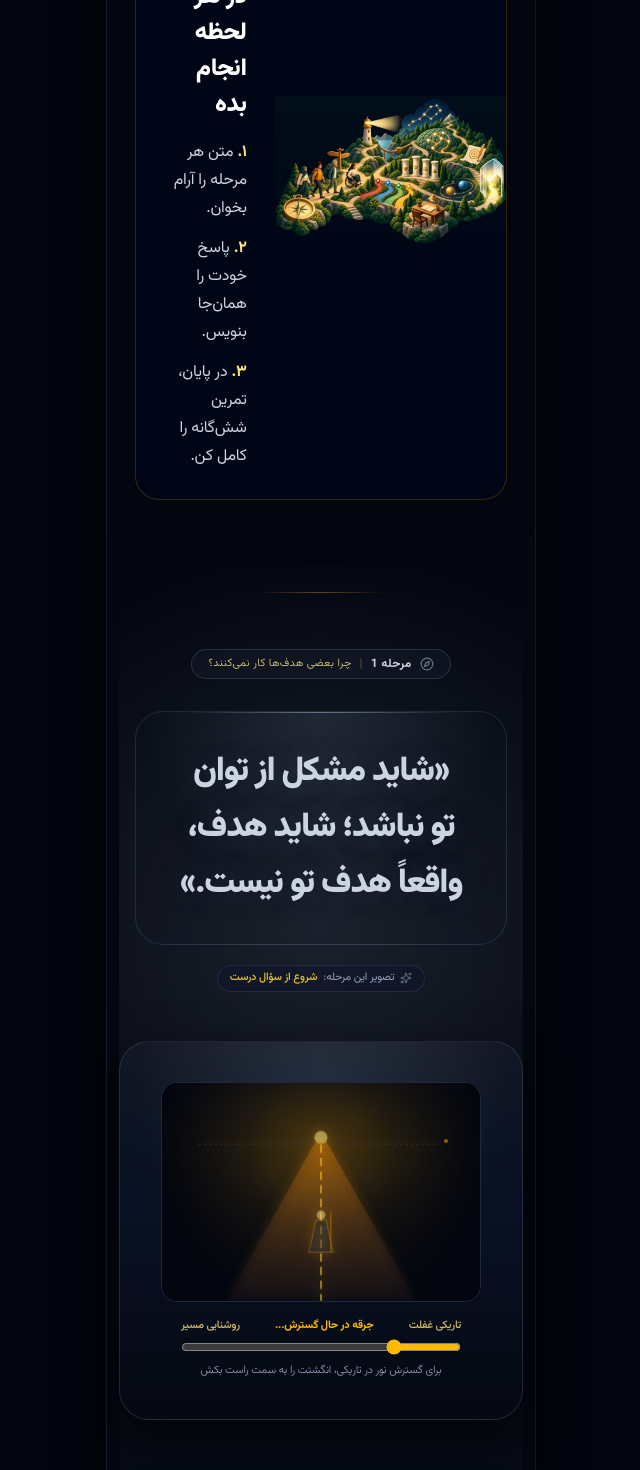
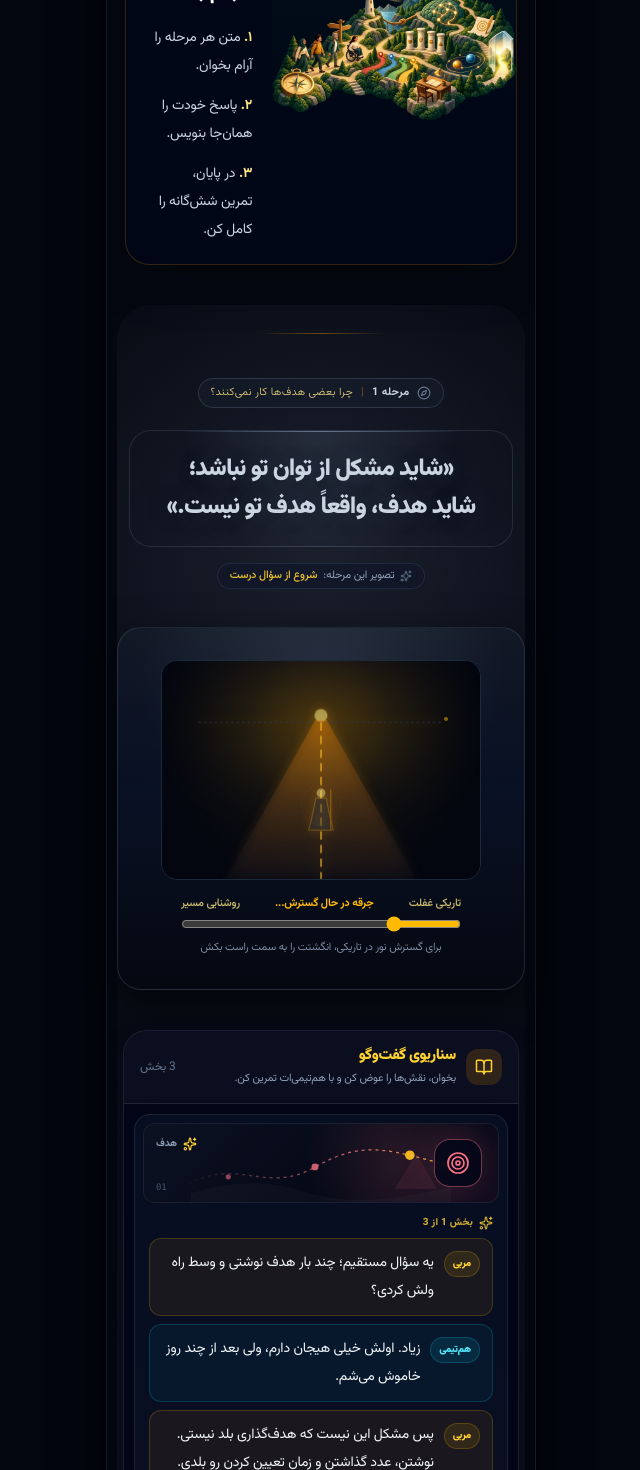
Before and after one commit to amirzaee1/hadaf, a React (Vite) app: page / in a window 1280 px wide. Shown: the part 1330-2800 px from the top of the page, without its empty margins (319-959 px from the left). Built offline with nearby package versions, Linux system fonts and the light colour scheme; a web font is replaced by a local one.

Commit message:
بهینه‌سازی کامل خوانایی و اندازه‌بندی موبایل

```diff
--- a/src/App.tsx
+++ b/src/App.tsx
@@ -120,7 +120,7 @@ export default function App() {
         />
 
         {/* View Switcher based on Active Mobile Tab */}
-        <div className="flex-1 w-full px-2.5 sm:px-3 pt-3">
+        <div className="w-full flex-1 px-2.5 pt-3">
           <AnimatePresence mode="wait">
             {activeTab === 'journey' && (
               <motion.div
@@ -129,12 +129,12 @@ export default function App() {
                 animate={{ opacity: 1, y: 0 }}
                 exit={{ opacity: 0, y: -10 }}
                 transition={{ duration: 0.3 }}
-                className="w-full space-y-12 sm:space-y-16 pb-28"
+                className="w-full space-y-10 pb-24"
               >
                 {/* Hero Prologue Scene */}
                 <PrologueHero onStartJourney={() => scrollToChapter(1)} />
 
-                <section className="mx-3 sm:mx-4 -mt-6 rounded-3xl overflow-hidden border border-amber-500/20 bg-slate-950/85 shadow-2xl">
+                <section className="mx-2 -mt-6 overflow-hidden rounded-3xl border border-amber-500/20 bg-slate-950/85 shadow-2xl">
                   <div className="grid grid-cols-1 lg:grid-cols-[1.25fr_.75fr] items-center">
                     <img
                       src="./assets/goal-dream/journey-isometric.webp"
@@ -144,10 +144,10 @@ export default function App() {
                       height="1024"
                       loading="lazy"
                     />
-                    <div className="p-5 sm:p-7 text-right">
+                    <div className="p-5 text-right">
                       <span className="text-xs font-bold text-amber-400">نقشه راه تو</span>
-                      <h2 className="text-xl sm:text-2xl font-black text-white mt-2 leading-9">فقط یک قدم را در هر لحظه انجام بده</h2>
-                      <div className="mt-4 space-y-3 text-sm sm:text-base text-slate-300 leading-7">
+                      <h2 className="mt-2 text-xl font-black leading-8 text-white">فقط یک قدم را در هر لحظه انجام بده</h2>
+                      <div className="mt-4 space-y-3 text-sm leading-7 text-slate-300">
                         <p><strong className="text-amber-200">۱.</strong> متن هر مرحله را آرام بخوان.</p>
                         <p><strong className="text-amber-200">۲.</strong> پاسخ خودت را همان‌جا بنویس.</p>
                         <p><strong className="text-amber-200">۳.</strong> در پایان، تمرین شش‌گانه را کامل کن.</p>
@@ -157,7 +157,7 @@ export default function App() {
                 </section>
 
                 {/* 13 CHAPTERS IN STRICT EDUCATIONAL ORDER */}
-                <main className="space-y-16 sm:space-y-24">
+                <main className="space-y-12">
                   {CHAPTERS.map((chapter) => {
                     const theme = getChapterTheme(chapter.id);
                     return (
--- a/src/components/ChapterHeader.tsx
+++ b/src/components/ChapterHeader.tsx
@@ -11,14 +11,14 @@ interface ChapterHeaderProps {
 export const ChapterHeader: React.FC<ChapterHeaderProps> = ({ chapter }) => {
   const theme = getChapterTheme(chapter.id);
   return (
-    <div className="relative z-10 text-center w-full px-4 pt-10 pb-4">
+    <div className="relative z-10 w-full px-3 pb-3 pt-7 text-center">
       {/* Top: Small chapter indicator */}
       <motion.div
         initial={{ opacity: 0, y: -15 }}
         whileInView={{ opacity: 1, y: 0 }}
         viewport={{ once: true, margin: '-50px' }}
         transition={{ duration: 0.7 }}
-        className="inline-flex items-center gap-2 px-4 py-1.5 rounded-full border text-xs font-medium tracking-wide mb-5 backdrop-blur-md"
+        className="mb-3.5 inline-flex items-center gap-2 rounded-full border px-3 py-1.5 text-[11px] font-medium tracking-wide backdrop-blur-md"
         style={{ color: theme.accentSoft, borderColor: `${theme.accent}55`, background: theme.surface }}
       >
         <Compass className="w-3.5 h-3.5 animate-spin-slow" style={{ color: theme.accent }} />
@@ -33,11 +33,11 @@ export const ChapterHeader: React.FC<ChapterHeaderProps> = ({ chapter }) => {
         whileInView={{ opacity: 1, scale: 1 }}
         viewport={{ once: true, margin: '-50px' }}
         transition={{ duration: 0.8, delay: 0.1 }}
-        className="my-3 py-6 sm:py-8 px-4 sm:px-7 rounded-[28px] border relative overflow-hidden"
+        className="relative my-2 overflow-hidden rounded-[22px] border px-3 py-5"
         style={{ borderColor: `${theme.accent}42`, background: `radial-gradient(circle at 50% 0%, ${theme.glow}, transparent 62%)` }}
       >
         <div className="absolute inset-x-12 top-0 h-px" style={{ background: `linear-gradient(90deg, transparent, ${theme.accent}, transparent)` }} />
-        <h2 className="display-type text-[26px] sm:text-[34px] font-black leading-[1.65] tracking-[-0.035em]" style={{ color: theme.accentSoft, textShadow: `0 0 32px ${theme.glow}` }}>
+        <h2 className="display-type text-[24px] font-black leading-[1.55] tracking-[-0.035em]" style={{ color: theme.accentSoft, textShadow: `0 0 32px ${theme.glow}` }}>
           «{chapter.cinematic_headline || chapter.level1Quote}»
         </h2>
       </motion.div>
--- a/src/components/EducationalBody.tsx
+++ b/src/components/EducationalBody.tsx
@@ -39,7 +39,7 @@ export const EducationalBody: React.FC<EducationalBodyProps> = ({ chapter }) =>
 
       if (trimmed === 'تکلیف اجرایی') {
         return (
-          <div key={lineIndex} className="my-4 rounded-2xl border border-amber-400/35 bg-amber-500/10 px-4 py-3 text-center text-base font-black text-amber-200">
+          <div key={lineIndex} className="my-3 rounded-xl border border-amber-400/35 bg-amber-500/10 px-3 py-2.5 text-center text-sm font-black text-amber-200">
             تکلیف اجرایی
           </div>
         );
@@ -53,7 +53,7 @@ export const EducationalBody: React.FC<EducationalBodyProps> = ({ chapter }) =>
       return (
         <div
           key={lineIndex}
-          className={`rounded-2xl border px-3.5 py-3 ${
+          className={`rounded-xl border px-3 py-2.5 ${
             isCoach
               ? 'border-amber-400/20 bg-amber-500/[0.07]'
               : isTeammate
@@ -61,20 +61,26 @@ export const EducationalBody: React.FC<EducationalBodyProps> = ({ chapter }) =>
                 : 'border-slate-700/70 bg-slate-950/60'
           }`}
         >
+          <div className="flex items-start gap-2.5">
             {speaker && (
-            <span className={`mb-1.5 block text-[11px] font-black ${isCoach ? 'text-amber-300' : 'text-cyan-300'}`}>
+              <span className={`mt-0.5 shrink-0 rounded-full border px-2 py-0.5 text-[10px] font-black leading-5 ${
+                isCoach
+                  ? 'border-amber-400/20 bg-amber-400/10 text-amber-300'
+                  : 'border-cyan-400/20 bg-cyan-400/10 text-cyan-300'
+              }`}>
                 {speaker}
               </span>
             )}
-          <p className="text-[15px] font-normal leading-8 text-slate-100 sm:text-[17px] sm:leading-9">
+            <p className="min-w-0 text-[14px] font-normal leading-7 text-slate-100">
               {renderHighlightedText(dialogue)}
             </p>
+          </div>
         </div>
       );
     });
 
   return (
-    <div className="relative z-10 w-full px-3 sm:px-4 my-5">
+    <div className="relative z-10 my-4 w-full px-1.5">
       <motion.div
         initial={{ opacity: 0, y: 15 }}
         whileInView={{ opacity: 1, y: 0 }}
@@ -82,20 +88,20 @@ export const EducationalBody: React.FC<EducationalBodyProps> = ({ chapter }) =>
         transition={{ duration: 0.6 }}
         className="rounded-3xl border border-white/10 bg-slate-950/80 shadow-2xl overflow-hidden"
       >
-        <div className="flex items-center justify-between gap-3 px-5 sm:px-7 py-5 border-b border-white/10 bg-white/[0.03]">
+        <div className="flex items-center justify-between gap-3 border-b border-white/10 bg-white/[0.03] px-4 py-3.5">
           <div className="flex items-center gap-2.5 text-amber-300 font-bold">
             <span className="w-9 h-9 rounded-xl bg-amber-500/15 flex items-center justify-center">
               <BookOpen className="w-4.5 h-4.5" />
             </span>
             <div>
-              <span className="block text-base sm:text-lg font-black tracking-tight">سناریوی گفت‌وگو</span>
-              <span className="block text-xs sm:text-sm text-slate-400 font-normal mt-1 leading-6">بخوان، نقش‌ها را عوض کن و با هم‌تیمی‌ات تمرین کن.</span>
+              <span className="block text-[15px] font-black tracking-tight">سناریوی گفت‌وگو</span>
+              <span className="mt-0.5 block text-[11px] font-normal leading-5 text-slate-400">بخوان، نقش‌ها را عوض کن و با هم‌تیمی‌ات تمرین کن.</span>
             </div>
           </div>
           <span className="text-xs text-slate-500 shrink-0">{blocks.length} بخش</span>
         </div>
 
-        <div className="p-4 sm:p-7 space-y-5 sm:space-y-7">
+        <div className="space-y-3 p-2.5">
           {blocks.map((block, index) => (
             <motion.article
               key={`${chapter.id}-${index}`}
@@ -103,15 +109,15 @@ export const EducationalBody: React.FC<EducationalBodyProps> = ({ chapter }) =>
               whileInView={{ opacity: 1, y: 0 }}
               viewport={{ once: true, margin: '-50px' }}
               transition={{ duration: 0.45 }}
-              className="group rounded-[26px] border border-slate-800/90 bg-slate-900/55 p-3 sm:p-4 shadow-[0_14px_40px_rgba(0,0,0,0.22)] transition-colors hover:border-amber-500/30"
+              className="group rounded-2xl border border-slate-800/90 bg-slate-900/55 p-2 shadow-[0_10px_28px_rgba(0,0,0,0.2)] transition-colors hover:border-amber-500/30"
             >
-              <InfographicCardVisual chapterId={chapter.id} index={index} />
-              <div className="px-2 pb-2 pt-5 sm:px-3 sm:pb-3 sm:pt-6">
-                <div className="mb-3 flex items-center gap-2 text-[10px] font-extrabold tracking-wide text-amber-300/80">
+              {index === 0 && <InfographicCardVisual chapterId={chapter.id} index={index} />}
+              <div className={`px-1.5 pb-1.5 ${index === 0 ? 'pt-3' : 'pt-1.5'}`}>
+                <div className="mb-2 flex items-center gap-1.5 text-[10px] font-extrabold tracking-wide text-amber-300/80">
                   <Sparkles className="h-3.5 w-3.5" />
                   <span>بخش {index + 1} از {blocks.length}</span>
                 </div>
-                <div className="space-y-2.5">{renderDialogueBlock(block)}</div>
+                <div className="space-y-2">{renderDialogueBlock(block)}</div>
               </div>
             </motion.article>
           ))}
--- a/src/components/InfographicCardVisual.tsx
+++ b/src/components/InfographicCardVisual.tsx
@@ -54,7 +54,7 @@ export const InfographicCardVisual: React.FC<InfographicCardVisualProps> = ({ ch
 
   return (
     <div
-      className="relative h-28 sm:h-32 w-full overflow-hidden rounded-2xl border border-white/10 bg-slate-950"
+      className="relative h-20 w-full overflow-hidden rounded-xl border border-white/10 bg-slate-950"
       role="img"
       aria-label={scene.label}
     >
@@ -81,20 +81,20 @@ export const InfographicCardVisual: React.FC<InfographicCardVisualProps> = ({ ch
         <path d="M0 160 Q140 115 265 157 T600 144 V180 H0 Z" fill="#ffffff" opacity="0.025" />
       </svg>
 
-      <div className="absolute right-5 top-1/2 -translate-y-1/2">
+      <div className="absolute right-4 top-1/2 -translate-y-1/2">
         <div
-          className="flex h-16 w-16 items-center justify-center rounded-[22px] border bg-slate-950/75 shadow-2xl backdrop-blur"
+          className="flex h-12 w-12 items-center justify-center rounded-2xl border bg-slate-950/75 shadow-2xl backdrop-blur"
           style={{ borderColor: `${scene.accent}75`, boxShadow: `0 0 35px ${scene.accent}28` }}
         >
-          <Icon className="h-8 w-8" style={{ color: scene.accent }} strokeWidth={1.7} />
+          <Icon className="h-6 w-6" style={{ color: scene.accent }} strokeWidth={1.7} />
         </div>
       </div>
 
-      <div className="absolute left-4 top-4 flex items-center gap-1.5 text-[10px] font-bold text-slate-400">
+      <div className="absolute left-3 top-3 flex items-center gap-1.5 text-[10px] font-bold text-slate-400">
         <Sparkles className="h-3.5 w-3.5 text-amber-300" />
         <span>{scene.label}</span>
       </div>
-      <span className="absolute bottom-3 left-4 font-mono text-[10px] text-slate-600">
+      <span className="absolute bottom-2 left-3 font-mono text-[9px] text-slate-600">
         {String(index + 1).padStart(2, '0')}
       </span>
     </div>
--- a/src/components/MobileCinematicVisual.tsx
+++ b/src/components/MobileCinematicVisual.tsx
@@ -101,10 +101,10 @@ export const MobileCinematicVisual: React.FC<MobileCinematicVisualProps> = ({
   };
 
   return (
-    <div className="w-full relative my-6 select-none">
+    <div className="relative my-4 w-full select-none">
       {/* Visual Frame Container */}
       <div
-        className="relative w-full rounded-[30px] overflow-hidden border shadow-[0_18px_50px_rgba(0,0,0,0.65)] p-4 sm:p-6 min-h-[340px] flex flex-col items-center justify-center text-center"
+        className="relative flex min-h-[310px] w-full flex-col items-center justify-center overflow-hidden rounded-[24px] border p-4 text-center shadow-[0_14px_40px_rgba(0,0,0,0.58)]"
         style={{ borderColor: `${theme.accent}45`, background: `linear-gradient(180deg, ${theme.surface}, #091124 45%, #050811)` }}
       >
 
--- a/src/components/mobile/MobileTabBar.tsx
+++ b/src/components/mobile/MobileTabBar.tsx
@@ -51,8 +51,8 @@ export const MobileTabBar: React.FC<MobileTabBarProps> = ({
       aria-label="Mobile Navigation"
       className="fixed bottom-0 left-0 right-0 z-50 flex justify-center pointer-events-none pb-[env(safe-area-inset-bottom,8px)]"
     >
-      <div className="w-full max-w-[430px] px-3 pb-2 pointer-events-auto">
-        <div className="flex items-center justify-around py-2 px-1 rounded-2xl bg-slate-950/90 border border-amber-500/25 backdrop-blur-2xl shadow-[0_-5px_25px_rgba(0,0,0,0.7)]">
+      <div className="pointer-events-auto w-full max-w-[430px] px-2 pb-1.5">
+        <div className="flex items-center justify-around rounded-2xl border border-amber-500/25 bg-slate-950/90 px-1 py-1.5 shadow-[0_-5px_25px_rgba(0,0,0,0.7)] backdrop-blur-2xl">
           {tabs.map((tab) => {
             const Icon = tab.icon;
             const isActive = activeTab === tab.id;
@@ -64,7 +64,7 @@ export const MobileTabBar: React.FC<MobileTabBarProps> = ({
                   soundEngine.playTick();
                   onSelectTab(tab.id);
                 }}
-                className={`relative flex flex-col items-center justify-center py-1 px-3 rounded-xl transition-all duration-200 min-w-[68px] min-h-[44px] ${
+                className={`relative flex min-h-[40px] min-w-[64px] flex-col items-center justify-center rounded-xl px-2.5 py-1 transition-all duration-200 ${
                   isActive
                     ? 'text-amber-300 font-black'
                     : 'text-slate-400 hover:text-slate-200 font-medium'
```
Lines whose indentation alone changed are shown as unchanged.
